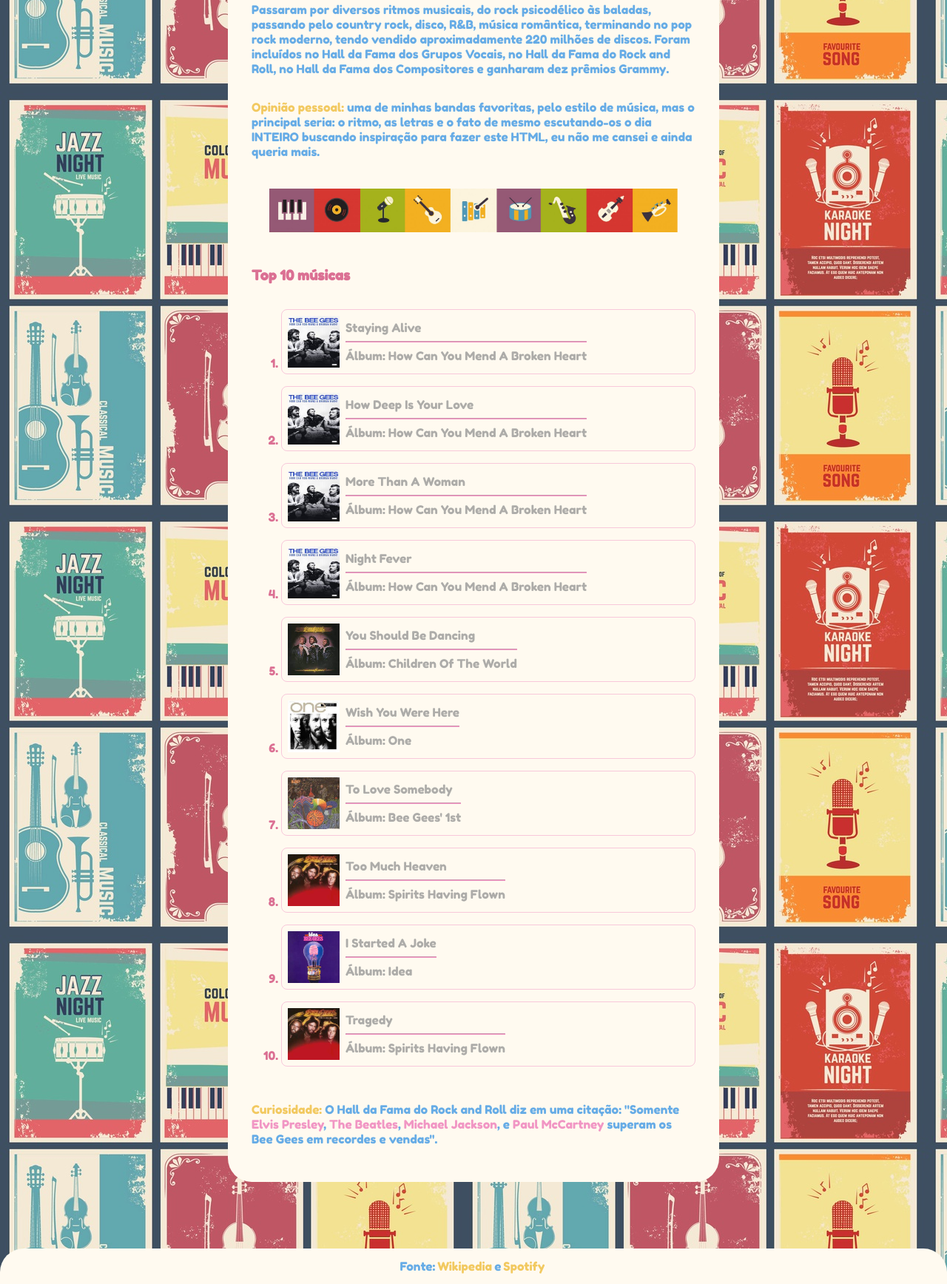
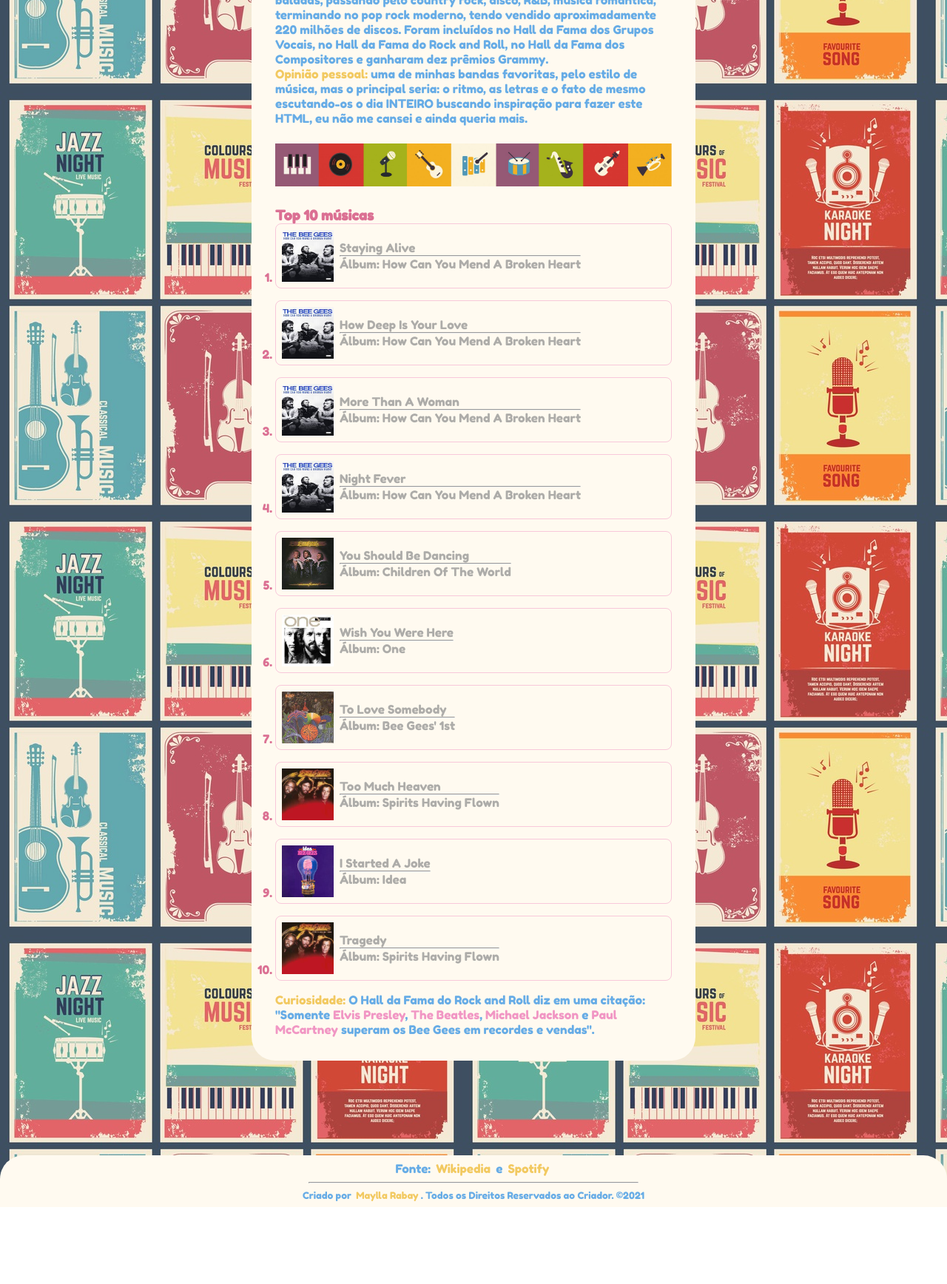
Before and after one commit to MayllaRabay/banda-favorita, a plain HTML site: page index.html in a window 1280 px wide. Shown: the part 446-2182 px from the top of the page at 74% size. After the commit the page ends 2078 px from the top, so only its background shows below. Drawn offline with Linux system fonts and the light colour scheme.

Commit message:
Codigo HTML e CSS limpos

```diff
--- a/index.css
+++ b/index.css
@@ -1,113 +1,151 @@
-body {
+* {
     box-sizing: border-box;
     margin: 0;
     padding: 0;
+}
+
+body {
     background-image: url(images/fundo-musical.jpg);
     font-family: 'Fredoka One', cursive;
 }
-.cabecalho {
+
+header {
+    background-color: floralwhite;
+    border-bottom-left-radius: 2rem;
+    border-bottom-right-radius: 2rem;
     display: flex;
+    height: 4rem;
     justify-content: space-between;
     width: 100%;
-    height: 4em;
-    background-color: floralwhite;
-    border-bottom-left-radius: 2em;
-    border-bottom-right-radius: 2em;
 }
-.ouvintes, .seguidores {
+
+header .ouvintes,
+header .seguidores {
+    align-items: center;
+    color: palevioletred;
     display: flex;
     flex-direction: column;
-    align-items: center;
-    margin: 0.3em 0.5em;
-    color: palevioletred;
     font-family: 'Catamaran', sans-serif;
+    margin: 0.3rem 0.5rem;
 }
-.principal {
+
+header span {
+    font-family: 'Fredoka One', cursive;
+    font-size: 20px;
+}
+
+main {
+    background-color: floralwhite;
+    border-radius: 2rem;
     display: flex;
     flex-direction: column;
-    background-color: floralwhite;
-    margin: 90px auto;
-    padding: 2em;
+    margin: 8rem auto;
     max-width: 600px;
-    border-radius: 2em;
+    padding: 2rem;
     position: relative;
 }
-.imagem-principal {
+
+main > img {
+    align-self: center;
     position: absolute;
-    top: -8.5em;
-    left: 0;
-    right: 0;
+    top: -8.5rem;
+}
+
+h1 {
+    color: rgba(233, 168, 0, 0.6);
+    font-family: 'Catamaran', sans-serif;
     text-align: center;
 }
-h1 {
-    font-family: 'Catamaran', sans-serif;
-    text-align: center;
-    color: rgba(233, 168, 0, 0.6);
-}
+
 h3 {
     color: palevioletred;
 }
+
 p {
     color: rgba(0, 120, 223, 0.6);
 }
+
 p a {
+    color: rgba(221, 0, 129, 0.4);
     text-decoration: none;
-    color: rgba(221, 0, 129, 0.4);
 }
+
 p a:hover {
+    color: rgba(221, 0, 129, 0.6);
     text-decoration: underline;
-    color: rgba(221, 0, 129, 0.6)
 }
-.musical {
-    margin: 1.5em;
+
+p span {
+    color: rgba(233, 168, 0, 0.6);
 }
-.musical img {
-    max-width: 100%;
+
+.main__img-div img {
+    margin: 1.5rem 0;
+    width: 100%;
 }
+
 li {
+    color: palevioletred;
     border: 1px solid rgba(221, 0, 129, 0.2);
     border-radius: 0.5em;
     margin-bottom: 1em;
     padding: 0.5em;
+}
+
+li a {
+    align-content: center;
+    align-items: center;
+    color: rgb(173, 172, 169);
+    display: flex;
+    text-decoration: none;
+}
+
+li a:hover {
     color: palevioletred;
 }
-li a {
-    display: flex;
-    align-content: center;
-    align-items: center;
-    text-decoration: none;
-    color: rgb(173, 172, 169);
-}
-li a:hover {
-    color: palevioletred;
-    text-decoration: underline;
-}
-li img {
-    width: 70px;
+
+li a > img {
     height: 70px;
     margin-right: 0.5em;
+    width: 70px;
 }
-hr {
+
+li > hr {
     border-color: rgba(221, 0, 129, 0.4);
     min-width: fit-content;
 }
-.rodape {
-    display: flex;
-    justify-content: center;
+
+footer {
     align-items: center;
     background-color: floralwhite;
-    color: rgba(0, 120, 223, 0.6);
-    width: 100%;
-    height: 3em;
     border-top-left-radius: 2em;
     border-top-right-radius: 2em;
+    color: rgba(0, 120, 223, 0.6);
+    display: flex;
+    flex-direction: column;
+    justify-content: center;
+    padding: 0.5rem;
+    text-align: center;
+    width: 100%;
 }
-.rodape a {
+
+.footer__creator {
+    font-size: 13px
+}
+
+.footer__creator hr {
+    margin: 0.5rem;
+    min-width: fit-content;
+
+}
+
+footer a {
     color: rgba(233, 168, 0, 0.6);
+    margin: 0 3px;
     text-decoration: none;
-    margin: 0 3px;
 }
-.rodape a:hover {
+
+footer a:hover {
     color: rgba(233, 168, 0, 0.8);
     text-decoration: underline;
 }
--- a/index.html
+++ b/index.html
@@ -9,27 +9,24 @@
     <link rel="preconnect" href="https://fonts.gstatic.com">
     <link href="https://fonts.googleapis.com/css2?family=Catamaran&family=Fredoka+One&display=swap" rel="stylesheet">
 </head>
+
 <body>
-    <div class="cabecalho">
+    <header>
         <div class="ouvintes">
-            <span style="font-family: 'Fredoka One', cursive; font-size: 20px; color: palevioletred;">
-                13,644,508
-            </span>
+            <span>13,644,508</span>
             Ouvintes Mensais
         </div>
         <div class="seguidores">
-            <span style="font-family: 'Fredoka One', cursive; font-size: 20px; color: palevioletred">
-                4,246,942
-            </span>
+            <span>4,246,942</span>
             Seguidores
         </div>
-    </div>
+    </header>
 
-    <div class="principal">
-        <div class="imagem-principal">
-            <img src="images/bee-gees-main.png" alt="Os integrantes da banda Bee Gees: Robin, Barry and Maurice Gibb">
-        </div>
+    <main>
+        <img src="images/bee-gees-main.png" alt="Os integrantes da banda Bee Gees: Robin, Barry and Maurice Gibb" />
+
         <h1>Bee Gees</h1>
+
         <p>
             Bee Gees foi uma banda de pop anglo-australiana formada na cidade de Brisbane, na Austrália, em 1958,
             pelos irmãos ingleses
@@ -40,116 +37,150 @@
             crianças mudaram-se com os pais para Queensland, na Austrália. Fizeram sucesso desde 1966 até o
             início da década de 2010, estando entre os maiores vendedores de discos de todos os tempos.
         </p>
+
         <p>
-            Passaram por diversos ritmos musicais, do rock psicodélico às baladas, passando pelo country rock, disco, R&B, música
-            romântica, terminando no pop rock moderno, tendo vendido aproximadamente 220 milhões de discos. Foram incluídos no
-            Hall da Fama dos Grupos Vocais, no Hall da Fama do Rock and Roll, no Hall da Fama dos Compositores e ganharam dez
-            prêmios Grammy.
+            Passaram por diversos ritmos musicais, do rock psicodélico às baladas, passando pelo country rock, disco,
+            R&B, música romântica, terminando no pop rock moderno, tendo vendido aproximadamente 220 milhões de discos.
+            Foram incluídos no Hall da Fama dos Grupos Vocais, no Hall da Fama do Rock and Roll, no Hall da Fama dos
+            Compositores e ganharam dez prêmios Grammy.
         </p>
+
         <p>
-            <span style="color: rgba(233, 168, 0, 0.6);">Opinião pessoal:</span> uma de minhas bandas favoritas, pelo estilo de
-            música, mas o principal seria: o ritmo, as letras e o fato de mesmo escutando-os o dia INTEIRO buscando inspiração para
-            fazer este HTML, eu não me cansei e ainda queria mais.
+            <span>Opinião pessoal:</span> uma de minhas bandas favoritas,
+            pelo estilo de música, mas o principal seria: o ritmo, as letras e o fato de mesmo escutando-os o dia
+            INTEIRO buscando inspiração para fazer este HTML, eu não me cansei e ainda queria mais.
         </p>
-        <div class="musical">
-            <img src="images/banner-instruments.png" alt="Instrumentos musicais coloridos e fofos">
+
+        <div class="main__img-div">
+            <img src="images/banner-instruments.png" alt="" />
         </div>
+
         <h3>Top 10 músicas</h3>
+
         <ol>
             <li>
-                <a href="https://open.spotify.com/track/5ubvP9oKmxLUVq506fgLhk?si=HMGzGvMbTrKo-8tbc9iPQQ" target="_blank">
-                    <img src="images/album-1.jpeg" alt="Capa do álbum 'How Can You Mend A Broken Heart' dos Bee Gees">
-                    <div class="nome-musica">
+                <a href="https://open.spotify.com/track/5ubvP9oKmxLUVq506fgLhk?si=HMGzGvMbTrKo-8tbc9iPQQ"
+                target="_blank">
+                    <img src="images/album-1.jpeg" alt="Capa do álbum How Can You Mend A Broken Heart" />
+
+                    <div class="list__music">
                         Staying Alive
                         <hr />
                         Álbum: How Can You Mend A Broken Heart
                     </div>
                 </a>
             </li>
+
             <li>
-                <a href="https://open.spotify.com/track/3ZP18us6p6LHOZMG1LLUjF?si=E6NQzqn1TLiYkeVw8wdFnw" target="_blank">
-                    <img src="images/album-1.jpeg" alt="Capa do álbum 'How Can You Mend A Broken Heart' dos Bee Gees">
-                    <div class="nome-musica">
+                <a href="https://open.spotify.com/track/3ZP18us6p6LHOZMG1LLUjF?si=E6NQzqn1TLiYkeVw8wdFnw"
+                target="_blank">
+                    <img src="images/album-1.jpeg" alt="Capa do álbum How Can You Mend A Broken Heart" />
+
+                    <div class="list__music">
                         How Deep Is Your Love
                         <hr />
                         Álbum: How Can You Mend A Broken Heart
                     </div>
                 </a>
             </li>
+
             <li>
-                <a href="https://open.spotify.com/track/2cX2coZS1PYBfPs8wgbdWE?si=jw-sqUDIR1i_VK3hfMM2LA" target="_blank">
-                    <img src="images/album-1.jpeg" alt="Capa do álbum 'How Can You Mend A Broken Heart' dos Bee Gees">
-                    <div class="nome-musica">
+                <a href="https://open.spotify.com/track/2cX2coZS1PYBfPs8wgbdWE?si=jw-sqUDIR1i_VK3hfMM2LA"
+                target="_blank">
+                    <img src="images/album-1.jpeg" alt="Capa do álbum How Can You Mend A Broken Heart" />
+
+                    <div class="list__music">
                         More Than A Woman
                         <hr />
                         Álbum: How Can You Mend A Broken Heart
                     </div>
                 </a>
             </li>
+
             <li>
-                <a href="https://open.spotify.com/track/0qemIQjSxcKyf42VPfZnfa?si=seUPL9jNRmWEf2bIjtd6qw" target="_blank">
-                    <img src="images/album-1.jpeg" alt="Capa do álbum 'How Can You Mend A Broken Heart' dos Bee Gees">
-                    <div class="nome-musica">
+                <a href="https://open.spotify.com/track/0qemIQjSxcKyf42VPfZnfa?si=seUPL9jNRmWEf2bIjtd6qw"
+                target="_blank">
+                    <img src="images/album-1.jpeg" alt="Capa do álbum How Can You Mend A Broken Heart" />
+
+                    <div class="list__music">
                         Night Fever
                         <hr />
                         Álbum: How Can You Mend A Broken Heart
                     </div>
                 </a>
             </li>
+
             <li>
-                <a href="https://open.spotify.com/track/2xiOdusRnZezQok1RgLNeS?si=tW2oUQQISQG934Rv6yf5wg" target="_blank">
-                    <img src="images/album-2.jpeg" alt="Capa do álbum 'Children Of The World' dos Bee Gees">
-                    <div class="nome-musica">
+                <a href="https://open.spotify.com/track/2xiOdusRnZezQok1RgLNeS?si=tW2oUQQISQG934Rv6yf5wg"
+                target="_blank">
+                    <img src="images/album-2.jpeg" alt="Capa do álbum Children Of The World" />
+
+                    <div class="list__music">
                         You Should Be Dancing
                         <hr />
                         Álbum: Children Of The World
                     </div>
                 </a>
             </li>
+
             <li>
-                <a href="https://open.spotify.com/track/2pPRaqCyeKYWmzr8izgHJN?si=8ie-yI0OQ9WtvZD_wqeNAQ" target="_blank">
-                    <img src="images/album-3.jpeg" alt="Capa do álbum 'One' dos Bee Gees">
-                    <div class="nome-musica">
+                <a href="https://open.spotify.com/track/2pPRaqCyeKYWmzr8izgHJN?si=8ie-yI0OQ9WtvZD_wqeNAQ"
+                target="_blank">
+                    <img src="images/album-3.jpeg" alt="Capa do álbum One" />
+
+                    <div class="list__music">
                         Wish You Were Here
                         <hr />
                         Álbum: One
                     </div>
                 </a>
             </li>
+
             <li>
-                <a href="https://open.spotify.com/track/0mbS3VwRbO6HVBMPXnzOGA?si=WIgQVtMoQDaoIpegOcKdMw" target="_blank">
-                    <img src="images/album-4.jpeg" alt="Capa do álbum 'Bee Gees 1st' dos Bee Gees">
-                    <div class="nome-musica">
+                <a href="https://open.spotify.com/track/0mbS3VwRbO6HVBMPXnzOGA?si=WIgQVtMoQDaoIpegOcKdMw"
+                target="_blank">
+                    <img src="images/album-4.jpeg" alt="Capa do álbum Bee Gees 1st" />
+
+                    <div class="list__music">
                         To Love Somebody
                         <hr />
                         Álbum: Bee Gees' 1st
                     </div>
                 </a>
             </li>
+
             <li>
-                <a href="https://open.spotify.com/track/6T5GTy1l6dRmagqpNPjdoc?si=YyNSPA9URgKELs-QxOvfFg" target="_blank">
-                    <img src="images/album-5.jpeg" alt="Capa do álbum 'Spirits Having Flown' dos Bee Gees">
-                    <div class="nome-musica">
+                <a href="https://open.spotify.com/track/6T5GTy1l6dRmagqpNPjdoc?si=YyNSPA9URgKELs-QxOvfFg"
+                target="_blank">
+                    <img src="images/album-5.jpeg" alt="Capa do álbum Spirits Having Flown" />
+
+                    <div class="list__music">
                         Too Much Heaven
                         <hr />
                         Álbum: Spirits Having Flown
                     </div>
                 </a>
             </li>
+
             <li>
-                <a href="https://open.spotify.com/track/36CKza28wMxYdjdzji7ine?si=4261kfCMRRKc3aQ-WO00Zg" target="_blank">
-                    <img src="images/album-6.jpeg" alt="Capa do álbum 'Idea' dos Bee Gees">
-                    <div class="nome-musica">
+                <a href="https://open.spotify.com/track/36CKza28wMxYdjdzji7ine?si=4261kfCMRRKc3aQ-WO00Zg"
+                target="_blank">
+                    <img src="images/album-6.jpeg" alt="Capa do álbum Idea" />
+
+                    <div class="list__music">
                         I Started A Joke
                         <hr />
                         Álbum: Idea
                     </div>
                 </a>
             </li>
+
             <li>
-                <a href="https://open.spotify.com/track/6UXXeFqMBGiqjkzQzkMT3E?si=iLQgm9xCQUSUanB8xmMREQ" target="_blank">
-                    <img src="images/album-5.jpeg" alt="Capa do álbum 'Spirits Having Flown' dos Bee Gees">
-                    <div class="nome-musica">
+                <a href="https://open.spotify.com/track/6UXXeFqMBGiqjkzQzkMT3E?si=iLQgm9xCQUSUanB8xmMREQ"
+                target="_blank">
+                    <img src="images/album-5.jpeg" alt="Capa do álbum 'Spirits Having Flown' dos Bee Gees" />
+
+                    <div class="list__music">
                         Tragedy
                         <hr />
                         Álbum: Spirits Having Flown
@@ -157,23 +188,31 @@
                 </a>
             </li>
         </ol>
+
         <p>
-            <span style="color: rgba(233, 168, 0, 0.6);">Curiosidade:</span> O Hall da Fama do Rock and Roll diz em uma
-            citação: "Somente
+            <span>Curiosidade:</span> O Hall da Fama do Rock and Roll diz em uma citação: "Somente
             <a href="https://pt.wikipedia.org/wiki/Elvis_Presley" target="_blank">Elvis Presley</a>,
             <a href="https://pt.wikipedia.org/wiki/The_Beatles" target="_blank">The Beatles</a>,
-            <a href="https://pt.wikipedia.org/wiki/Michael_Jackson" target="_blank">Michael Jackson</a>, e
+            <a href="https://pt.wikipedia.org/wiki/Michael_Jackson" target="_blank">Michael Jackson</a> e
             <a href="https://pt.wikipedia.org/wiki/Paul_McCartney" target="_blank">Paul McCartney</a>
             superam os Bee Gees em recordes e vendas".
         </p>
-    </div>
+    </main>
 
-    <div class="rodape">
-        Fonte:
-        <a href="https://pt.wikipedia.org/wiki/Bee_Gees" target="_blank"> Wikipedia</a>
-        e
-        <a href="https://open.spotify.com/artist/1LZEQNv7sE11VDY3SdxQeN?si=LHuRjdLCRRiHXcPB8Q3Fwg" target="_blank">Spotify</a>
-    </div>
+    <footer>
+        <div>
+            Fonte:
+            <a href="https://pt.wikipedia.org/wiki/Bee_Gees" target="_blank"> Wikipedia</a> e
+            <a href="https://open.spotify.com/artist/1LZEQNv7sE11VDY3SdxQeN?si=LHuRjdLCRRiHXcPB8Q3Fwg"
+            target="_blank">Spotify</a>
+        </div>
+
+        <div class="footer__creator">
+            <hr />
+            Criado por <a href="https://www.linkedin.com/in/mayllarabay/" target="_blank">Maylla Rabay</a>.
+            Todos os Direitos Reservados ao Criador. ©2021
+        </div>
+    </footer>
 
 </body>
 </html>
```
Also changed, not shown: 1 other file.
